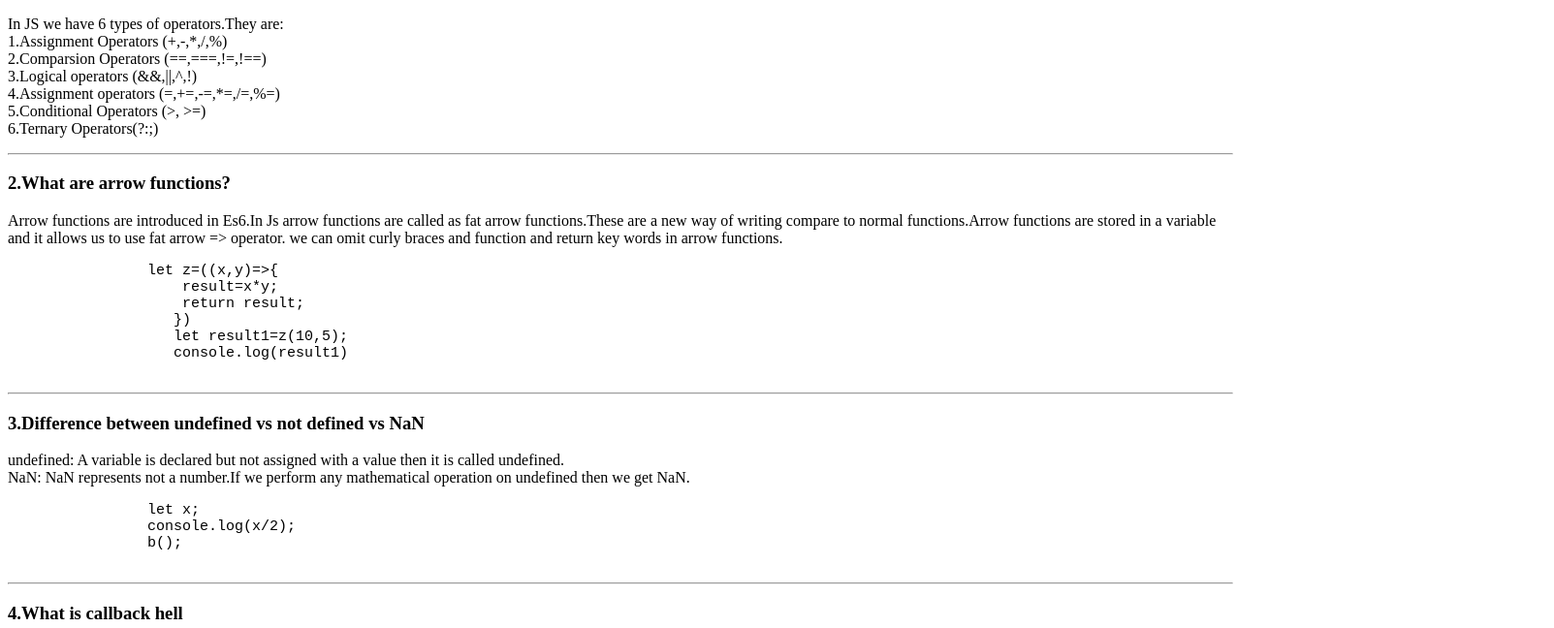
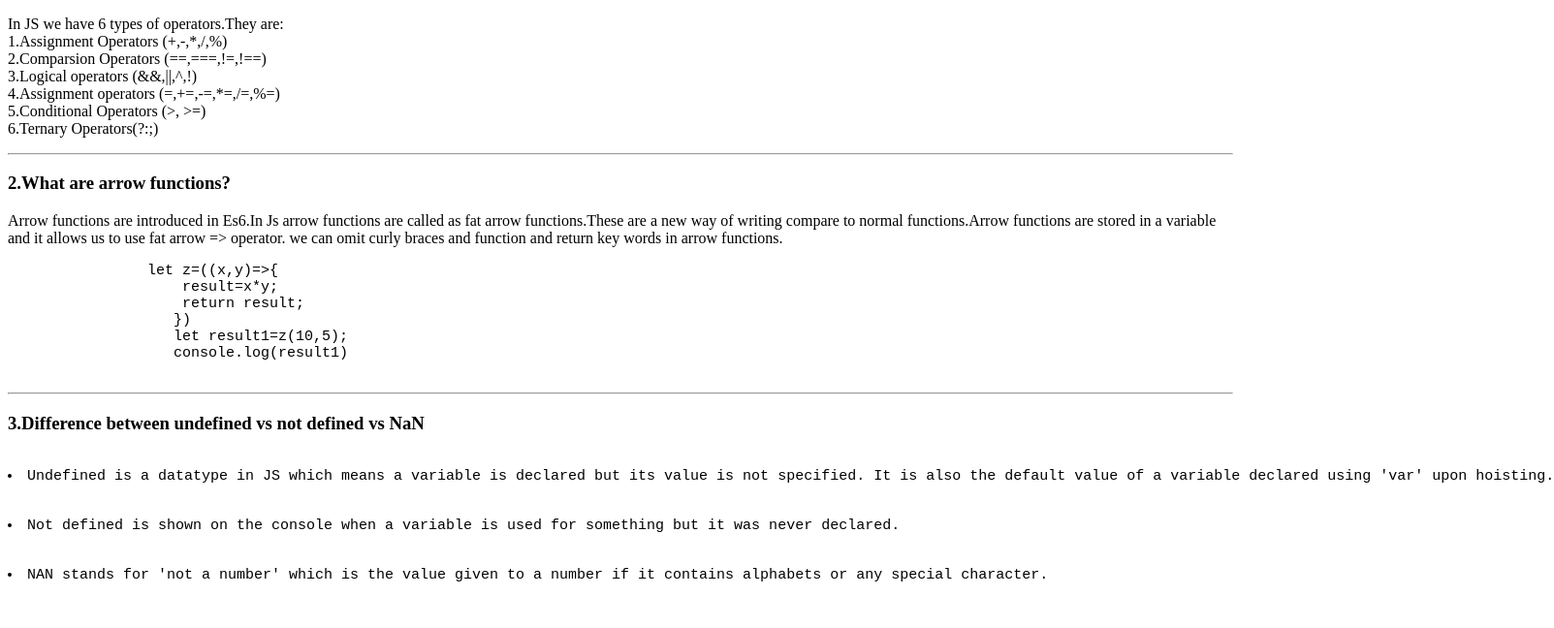
Before and after one commit to Yogendra-123/JS_Day3, a plain HTML site: page index.html in a window 1280 px wide. Shown: the part 105-753 px from the top of the page at 97% size, 1603 px wide, since content can reach past the window. Drawn offline with Linux system fonts and the light colour scheme.

Commit message:
JS_DAY3_updated

```diff
--- a/index.html
+++ b/index.html
@@ -38,12 +38,10 @@
         <hr>
         <div>
             <h3>3.Difference between undefined vs not defined vs NaN</h3>
-            <p>undefined: A variable is declared but not assigned with a value then it is called undefined.<br>NaN: NaN represents not a number.If we perform any mathematical operation on undefined then we get NaN.
-            </p>
             <pre>
-                let x;
-                console.log(x/2);
-                b();
+                <li>Undefined is a datatype in JS which means a variable is declared but its value is not specified. It is also the default value of a variable declared using 'var' upon hoisting.</li>
+                <li>Not defined is shown on the console when a variable is used for something but it was never declared.</li>
+                <li>NAN stands for 'not a number' which is the value given to a number if it contains alphabets or any special character.</li>
             </pre>
         </div>
         <hr>
```
